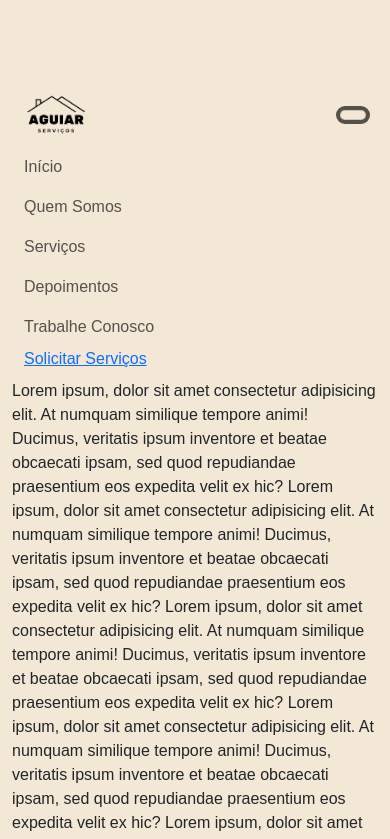
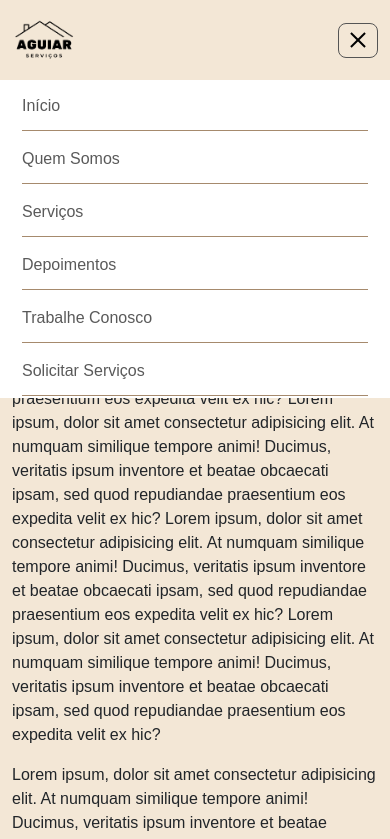
Before and after one commit to joaovitor-souza/aguiar-servicos-site, a plain HTML site: page index.html in a window 390 px wide. Both pictures are taken after a click on the button "Abrir menu". Shown: the top 839 px of the page. Drawn offline with nearby package versions, Linux system fonts and the light colour scheme.

Commit message:
Avanço na estruturação do menu de navegação

```diff
--- a/index.html
+++ b/index.html
@@ -10,14 +10,15 @@
   <link href="https://cdn.jsdelivr.net/npm/bootstrap@5.3.8/dist/css/bootstrap.min.css" rel="stylesheet"
         integrity="sha384-sRIl4kxILFvY47J16cr9ZwB07vP4J8+LH7qKQnuqkuIAvNWLzeN8tE5YBujZqJLB" crossorigin="anonymous">
   <link rel="stylesheet" href="./styles/style.css">
+  <link rel="stylesheet" href="./styles/menu.css">
 </head>
 
 <body>
   <header class="container">
     <!-- MENU -->
 
-    <nav class="navbar navbar-expand-lg">
-      <div class="container">
+    <nav class="navbar navbar-expand-lg fixed-top">
+      <div class="container position-relative">
         <a href="#" class="">
           <img src="./images/logo-aguiar-Photoroom 2.png" alt="Logo Aguiar" class="logo-aguiar">
         </a>
@@ -32,6 +33,8 @@
           <span class="menu-icon"></span>
         </button>
         <div class="collapse navbar-collapse" id="navbarNav">
+          <div class="navbar-menu-content">
+
             <ul class="navbar-nav ms-auto">
               <li class="nav-item">
                 <a class="nav-link" href="#inicio"> Início</a>
@@ -40,47 +43,65 @@
                 <a class="nav-link" href="#quem-somos">Quem Somos</a>
               </li>
               <li class="nav-item">
-              <a class="nav-link" href="#inicio">Serviços </a>
+                <a class="nav-link" href="#servicos">Serviços </a>
               </li>
               <li class="nav-item">
-              <a class="nav-link" href="#inicio">Depoimentos</a>
+                <a class="nav-link" href="#depoimentos">Depoimentos</a>
               </li>
               <li class="nav-item">
-              <a class="nav-link" href="#inicio">Trabalhe Conosco</a>
+                <a class="nav-link" href="#trabalhe-conosco">Trabalhe Conosco</a>
               </li>
               <li class="nav-item">
-              <a href="#">
+                <a class="nav-link" href="#">
                   Solicitar Serviços
-              </a>
                 </a>
               </li>
             </ul>
+          </div>
         </div>
       </div>
     </nav>
   </header>
 
   <main class="container">
-    <p>Lorem ipsum, dolor sit amet consectetur adipisicing elit. At numquam similique tempore animi! Ducimus, veritatis ipsum inventore et beatae obcaecati ipsam, sed quod repudiandae praesentium eos expedita velit ex hic?
-      Lorem ipsum, dolor sit amet consectetur adipisicing elit. At numquam similique tempore animi! Ducimus, veritatis ipsum inventore et beatae obcaecati ipsam, sed quod repudiandae praesentium eos expedita velit ex hic?
-      Lorem ipsum, dolor sit amet consectetur adipisicing elit. At numquam similique tempore animi! Ducimus, veritatis ipsum inventore et beatae obcaecati ipsam, sed quod repudiandae praesentium eos expedita velit ex hic?
-      Lorem ipsum, dolor sit amet consectetur adipisicing elit. At numquam similique tempore animi! Ducimus, veritatis ipsum inventore et beatae obcaecati ipsam, sed quod repudiandae praesentium eos expedita velit ex hic?
-      Lorem ipsum, dolor sit amet consectetur adipisicing elit. At numquam similique tempore animi! Ducimus, veritatis ipsum inventore et beatae obcaecati ipsam, sed quod repudiandae praesentium eos expedita velit ex hic?
-      Lorem ipsum, dolor sit amet consectetur adipisicing elit. At numquam similique tempore animi! Ducimus, veritatis ipsum inventore et beatae obcaecati ipsam, sed quod repudiandae praesentium eos expedita velit ex hic?
+    <p>Lorem ipsum, dolor sit amet consectetur adipisicing elit. At numquam similique tempore animi! Ducimus, veritatis
+      ipsum inventore et beatae obcaecati ipsam, sed quod repudiandae praesentium eos expedita velit ex hic?
+      Lorem ipsum, dolor sit amet consectetur adipisicing elit. At numquam similique tempore animi! Ducimus, veritatis
+      ipsum inventore et beatae obcaecati ipsam, sed quod repudiandae praesentium eos expedita velit ex hic?
+      Lorem ipsum, dolor sit amet consectetur adipisicing elit. At numquam similique tempore animi! Ducimus, veritatis
+      ipsum inventore et beatae obcaecati ipsam, sed quod repudiandae praesentium eos expedita velit ex hic?
+      Lorem ipsum, dolor sit amet consectetur adipisicing elit. At numquam similique tempore animi! Ducimus, veritatis
+      ipsum inventore et beatae obcaecati ipsam, sed quod repudiandae praesentium eos expedita velit ex hic?
+      Lorem ipsum, dolor sit amet consectetur adipisicing elit. At numquam similique tempore animi! Ducimus, veritatis
+      ipsum inventore et beatae obcaecati ipsam, sed quod repudiandae praesentium eos expedita velit ex hic?
+      Lorem ipsum, dolor sit amet consectetur adipisicing elit. At numquam similique tempore animi! Ducimus, veritatis
+      ipsum inventore et beatae obcaecati ipsam, sed quod repudiandae praesentium eos expedita velit ex hic?
     </p>
-    <p>Lorem ipsum, dolor sit amet consectetur adipisicing elit. At numquam similique tempore animi! Ducimus, veritatis ipsum inventore et beatae obcaecati ipsam, sed quod repudiandae praesentium eos expedita velit ex hic?
-      Lorem ipsum, dolor sit amet consectetur adipisicing elit. At numquam similique tempore animi! Ducimus, veritatis ipsum inventore et beatae obcaecati ipsam, sed quod repudiandae praesentium eos expedita velit ex hic?
-      Lorem ipsum, dolor sit amet consectetur adipisicing elit. At numquam similique tempore animi! Ducimus, veritatis ipsum inventore et beatae obcaecati ipsam, sed quod repudiandae praesentium eos expedita velit ex hic?
-      Lorem ipsum, dolor sit amet consectetur adipisicing elit. At numquam similique tempore animi! Ducimus, veritatis ipsum inventore et beatae obcaecati ipsam, sed quod repudiandae praesentium eos expedita velit ex hic?
-      Lorem ipsum, dolor sit amet consectetur adipisicing elit. At numquam similique tempore animi! Ducimus, veritatis ipsum inventore et beatae obcaecati ipsam, sed quod repudiandae praesentium eos expedita velit ex hic?
-      Lorem ipsum, dolor sit amet consectetur adipisicing elit. At numquam similique tempore animi! Ducimus, veritatis ipsum inventore et beatae obcaecati ipsam, sed quod repudiandae praesentium eos expedita velit ex hic?
+    <p>Lorem ipsum, dolor sit amet consectetur adipisicing elit. At numquam similique tempore animi! Ducimus, veritatis
+      ipsum inventore et beatae obcaecati ipsam, sed quod repudiandae praesentium eos expedita velit ex hic?
+      Lorem ipsum, dolor sit amet consectetur adipisicing elit. At numquam similique tempore animi! Ducimus, veritatis
+      ipsum inventore et beatae obcaecati ipsam, sed quod repudiandae praesentium eos expedita velit ex hic?
+      Lorem ipsum, dolor sit amet consectetur adipisicing elit. At numquam similique tempore animi! Ducimus, veritatis
+      ipsum inventore et beatae obcaecati ipsam, sed quod repudiandae praesentium eos expedita velit ex hic?
+      Lorem ipsum, dolor sit amet consectetur adipisicing elit. At numquam similique tempore animi! Ducimus, veritatis
+      ipsum inventore et beatae obcaecati ipsam, sed quod repudiandae praesentium eos expedita velit ex hic?
+      Lorem ipsum, dolor sit amet consectetur adipisicing elit. At numquam similique tempore animi! Ducimus, veritatis
+      ipsum inventore et beatae obcaecati ipsam, sed quod repudiandae praesentium eos expedita velit ex hic?
+      Lorem ipsum, dolor sit amet consectetur adipisicing elit. At numquam similique tempore animi! Ducimus, veritatis
+      ipsum inventore et beatae obcaecati ipsam, sed quod repudiandae praesentium eos expedita velit ex hic?
     </p>
-    <p>Lorem ipsum, dolor sit amet consectetur adipisicing elit. At numquam similique tempore animi! Ducimus, veritatis ipsum inventore et beatae obcaecati ipsam, sed quod repudiandae praesentium eos expedita velit ex hic?
-      Lorem ipsum, dolor sit amet consectetur adipisicing elit. At numquam similique tempore animi! Ducimus, veritatis ipsum inventore et beatae obcaecati ipsam, sed quod repudiandae praesentium eos expedita velit ex hic?
-      Lorem ipsum, dolor sit amet consectetur adipisicing elit. At numquam similique tempore animi! Ducimus, veritatis ipsum inventore et beatae obcaecati ipsam, sed quod repudiandae praesentium eos expedita velit ex hic?
-      Lorem ipsum, dolor sit amet consectetur adipisicing elit. At numquam similique tempore animi! Ducimus, veritatis ipsum inventore et beatae obcaecati ipsam, sed quod repudiandae praesentium eos expedita velit ex hic?
-      Lorem ipsum, dolor sit amet consectetur adipisicing elit. At numquam similique tempore animi! Ducimus, veritatis ipsum inventore et beatae obcaecati ipsam, sed quod repudiandae praesentium eos expedita velit ex hic?
-      Lorem ipsum, dolor sit amet consectetur adipisicing elit. At numquam similique tempore animi! Ducimus, veritatis ipsum inventore et beatae obcaecati ipsam, sed quod repudiandae praesentium eos expedita velit ex hic?
+    <p>Lorem ipsum, dolor sit amet consectetur adipisicing elit. At numquam similique tempore animi! Ducimus, veritatis
+      ipsum inventore et beatae obcaecati ipsam, sed quod repudiandae praesentium eos expedita velit ex hic?
+      Lorem ipsum, dolor sit amet consectetur adipisicing elit. At numquam similique tempore animi! Ducimus, veritatis
+      ipsum inventore et beatae obcaecati ipsam, sed quod repudiandae praesentium eos expedita velit ex hic?
+      Lorem ipsum, dolor sit amet consectetur adipisicing elit. At numquam similique tempore animi! Ducimus, veritatis
+      ipsum inventore et beatae obcaecati ipsam, sed quod repudiandae praesentium eos expedita velit ex hic?
+      Lorem ipsum, dolor sit amet consectetur adipisicing elit. At numquam similique tempore animi! Ducimus, veritatis
+      ipsum inventore et beatae obcaecati ipsam, sed quod repudiandae praesentium eos expedita velit ex hic?
+      Lorem ipsum, dolor sit amet consectetur adipisicing elit. At numquam similique tempore animi! Ducimus, veritatis
+      ipsum inventore et beatae obcaecati ipsam, sed quod repudiandae praesentium eos expedita velit ex hic?
+      Lorem ipsum, dolor sit amet consectetur adipisicing elit. At numquam similique tempore animi! Ducimus, veritatis
+      ipsum inventore et beatae obcaecati ipsam, sed quod repudiandae praesentium eos expedita velit ex hic?
     </p>
   </main>
 
@@ -92,6 +113,7 @@
   <script src="https://cdn.jsdelivr.net/npm/bootstrap@5.3.8/dist/js/bootstrap.bundle.min.js"
           integrity="sha384-FKyoEForCGlyvwx9Hj09JcYn3nv7wiPVlz7YYwJrWVcXK/BmnVDxM+D2scQbITxI"
           crossorigin="anonymous"></script>
+  <script src="./js/menu.js"></script>
 </body>
 
 </html>
--- /dev/null
+++ b/styles/menu.css
@@ -0,0 +1,107 @@
+/* MENU X */
+
+.navbar {
+    background-color: var(--cor-primary);
+    box-shadow: 0px 8px 20px 0px rgba(0, 0, 0, 0.25);
+}
+
+.menu-icon {
+    width: 20px;
+    height: 2px;
+    background-color: #000;
+    display: block;
+    position: relative;
+    transition: all 0.3s ease;
+}
+
+/* Linhas superior e inferior */
+.menu-icon::before,
+.menu-icon::after {
+    content: "";
+    position: absolute;
+    width: 20px;
+    height: 2px;
+    background-color: #000;
+    left: 0;
+    transition: all 0.3s ease;
+}
+
+.menu-icon::before {
+    top: -8px;
+}
+
+.menu-icon::after {
+    top: 8px;
+}
+
+/* Quando o menu estiver aberto */
+.navbar-toggler:not(.collapsed) .menu-icon {
+    background-color: transparent;
+}
+
+.navbar-toggler:not(.collapsed) .menu-icon::before {
+    transform: rotate(45deg);
+    top: 0;
+}
+
+.navbar-toggler:not(.collapsed) .menu-icon::after {
+    transform: rotate(-45deg);
+    top: 0;
+}
+
+.navbar-toggler {
+    width: 40px;
+    height: 35px;
+
+    padding: 0;
+    border: 1px solid #ccc;
+    border-radius: 8px;
+
+    display: flex;
+    align-items: center;
+    justify-content: center;
+
+    box-shadow: none;
+    transition: border-color 0.2s ease;
+}
+
+/* Quando clicar ou receber foco */
+.navbar-toggler:focus,
+.navbar-toggler:hover {
+    border-color: #555;
+    box-shadow: none;
+}
+
+/* Remover o efeito padrão também no estado ativo */
+.navbar-toggler:active {
+    box-shadow: none;
+}
+
+
+/* Apenas dispositivos menores que 992px */
+@media (max-width: 991.98px) {
+
+    .navbar-collapse {
+        position: absolute;
+        top: calc(100% + 8px);
+        left: 0;
+        width: 100%;
+
+        background-color: #fff;
+        /* padding: 20px; */
+
+        z-index: 1000;
+    }
+
+}
+
+.navbar-menu-content {
+    padding-inline: 20px;
+}
+
+.navbar-menu-content .nav-item {
+    /* background-color: red; */
+    padding: 4px 0;
+    margin: 2px;
+    border-bottom: 1px solid var(--cor-third);
+}
```
Also changed, not shown: js/menu.js (added, +16 -0 lines), images/aguiar-1-image.jpeg (deleted), images/aguiar-2-image.jpeg (deleted). Lines whose indentation alone changed are shown as unchanged.
